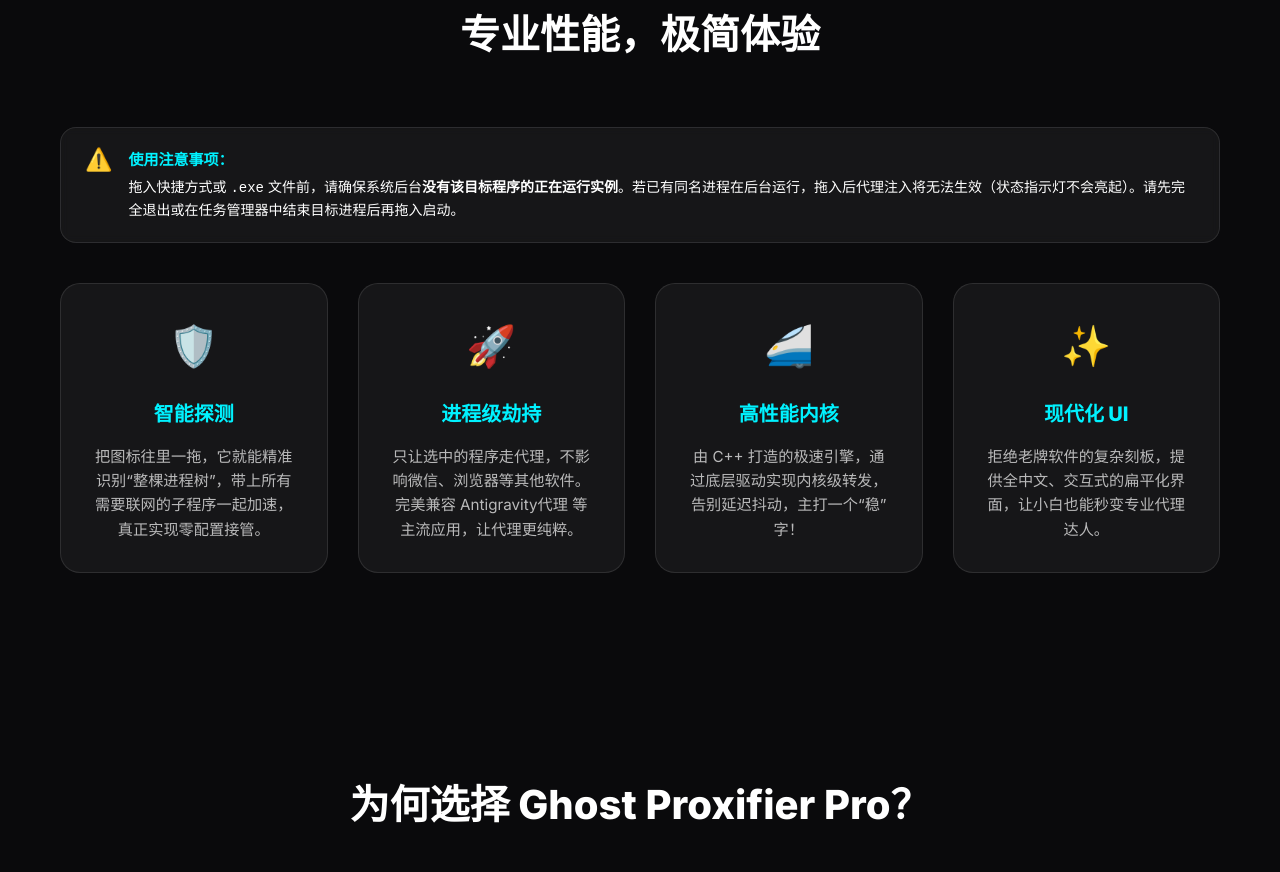
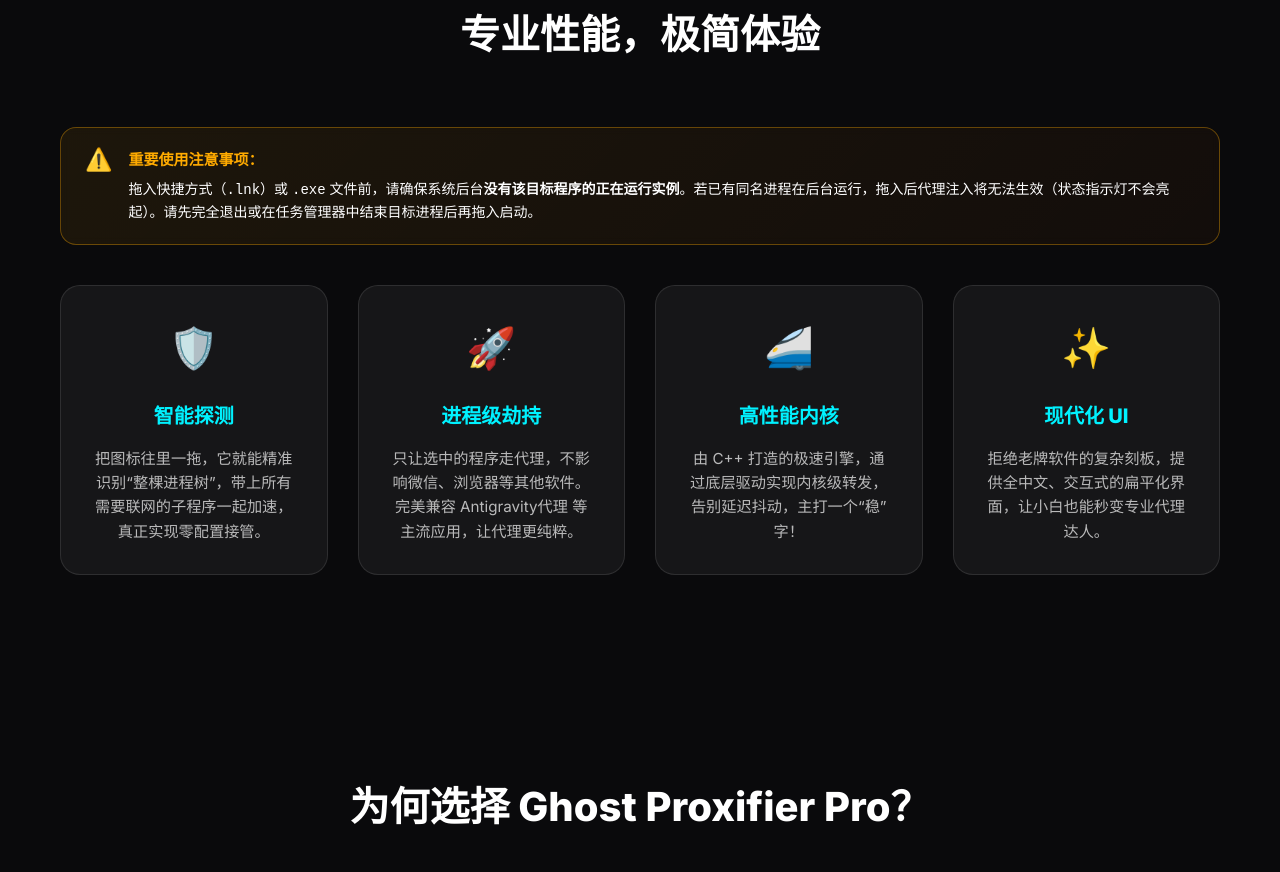
Before and after one commit to liliBestCoder/ghost-proxifier-pro, a plain HTML site: page index_zh.html in a window 1280 px wide. Shown: the part 897-1769 px from the top of the page. Drawn offline with Linux system fonts and the light colour scheme.

Commit message:
style: apply amber gold warning card style to index_zh.html to match index.html

```diff
--- a/index_zh.html
+++ b/index_zh.html
@@ -112,11 +112,11 @@
     <section id="features" class="features">
         <div class="container">
             <h2 class="section-title">专业性能，极简体验</h2>
-            <div style="background: var(--card-bg); border: 1px solid var(--glass-border); border-radius: 16px; padding: 20px 24px; display: flex; align-items: flex-start; gap: 16px; margin-bottom: 40px; backdrop-filter: blur(5px);">
+            <div style="background: linear-gradient(135deg, rgba(255, 171, 0, 0.08), rgba(255, 107, 0, 0.04)); border: 1px solid rgba(255, 171, 0, 0.35); border-radius: 16px; padding: 20px 24px; display: flex; align-items: flex-start; gap: 16px; margin-bottom: 40px; backdrop-filter: blur(5px);">
                 <div style="font-size: 22px; line-height: 1; flex-shrink: 0;">⚠️</div>
                 <div style="font-size: 14px; color: var(--TEXT-MAIN); line-height: 1.6;">
-                    <strong style="color: var(--primary); font-size: 15px; display: block; margin-bottom: 4px;">使用注意事项：</strong>
-                    拖入快捷方式或 <code>.exe</code> 文件前，请确保系统后台<strong>没有该目标程序的正在运行实例</strong>。若已有同名进程在后台运行，拖入后代理注入将无法生效（状态指示灯不会亮起）。请先完全退出或在任务管理器中结束目标进程后再拖入启动。
+                    <strong style="color: #ffab00; font-size: 15px; display: block; margin-bottom: 6px;">重要使用注意事项：</strong>
+                    拖入快捷方式（<code>.lnk</code>）或 <code>.exe</code> 文件前，请确保系统后台<strong>没有该目标程序的正在运行实例</strong>。若已有同名进程在后台运行，拖入后代理注入将无法生效（状态指示灯不会亮起）。请先完全退出或在任务管理器中结束目标进程后再拖入启动。
                 </div>
             </div>
             <div class="features-grid">
```
Also changed, not shown: index.html (+2 -2 lines).
